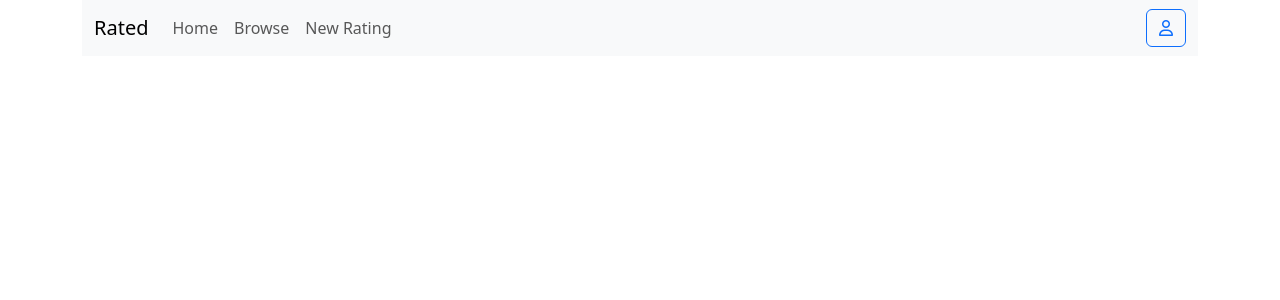
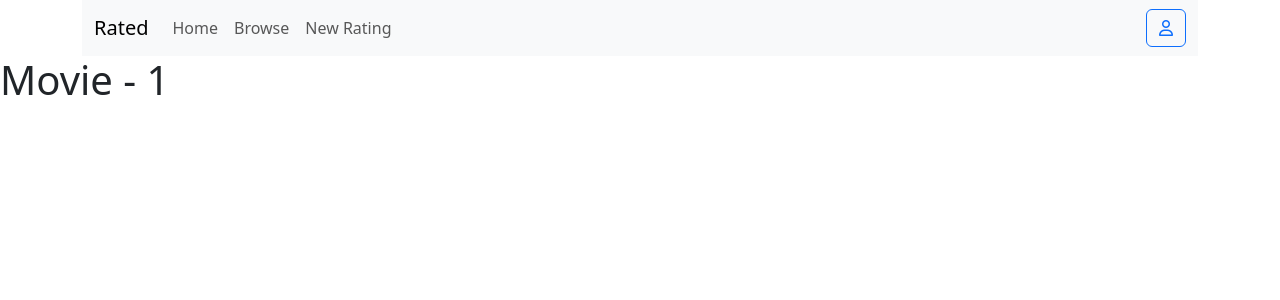
Before and after one commit to b0totmat/rated, a Vue app in the folder client/: page /movies/1 in a window 1280 px wide. Shown: the top 300 px of the page. Built offline with nearby package versions, Linux system fonts and the light colour scheme.

Commit message:
Route and view for showing one single movie

```diff
--- a/client/src/router/index.js
+++ b/client/src/router/index.js
@@ -13,6 +13,11 @@ const router = createRouter({
       path: '/movies',
       name: 'movies',
       component: import('@/views/MoviesView.vue')
+    },
+    {
+      path: '/movies/:id',
+      name: 'show-movie',
+      component: import('@/views/ShowMovieView.vue')
     },
     {
       path: '/ratings/new-rating',
--- /dev/null
+++ b/client/src/views/ShowMovieView.vue
@@ -0,0 +1,10 @@
+<template>
+  <h1>Movie - {{ movieId }}</h1>
+</template>
+<script setup>
+import { ref } from 'vue'
+import { useRoute } from 'vue-router'
+
+const route = useRoute()
+const movieId = ref(route.params.id)
+</script>
```
